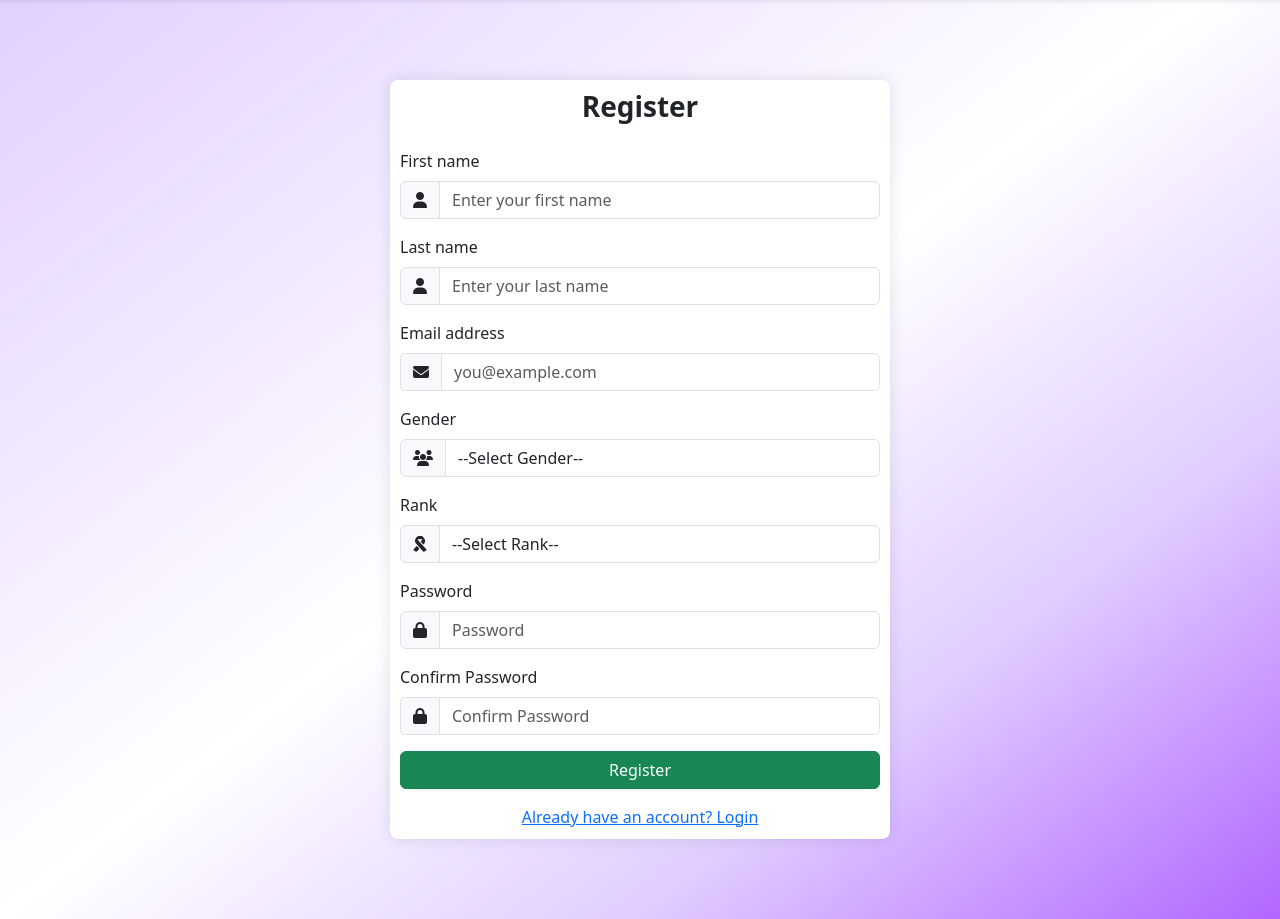
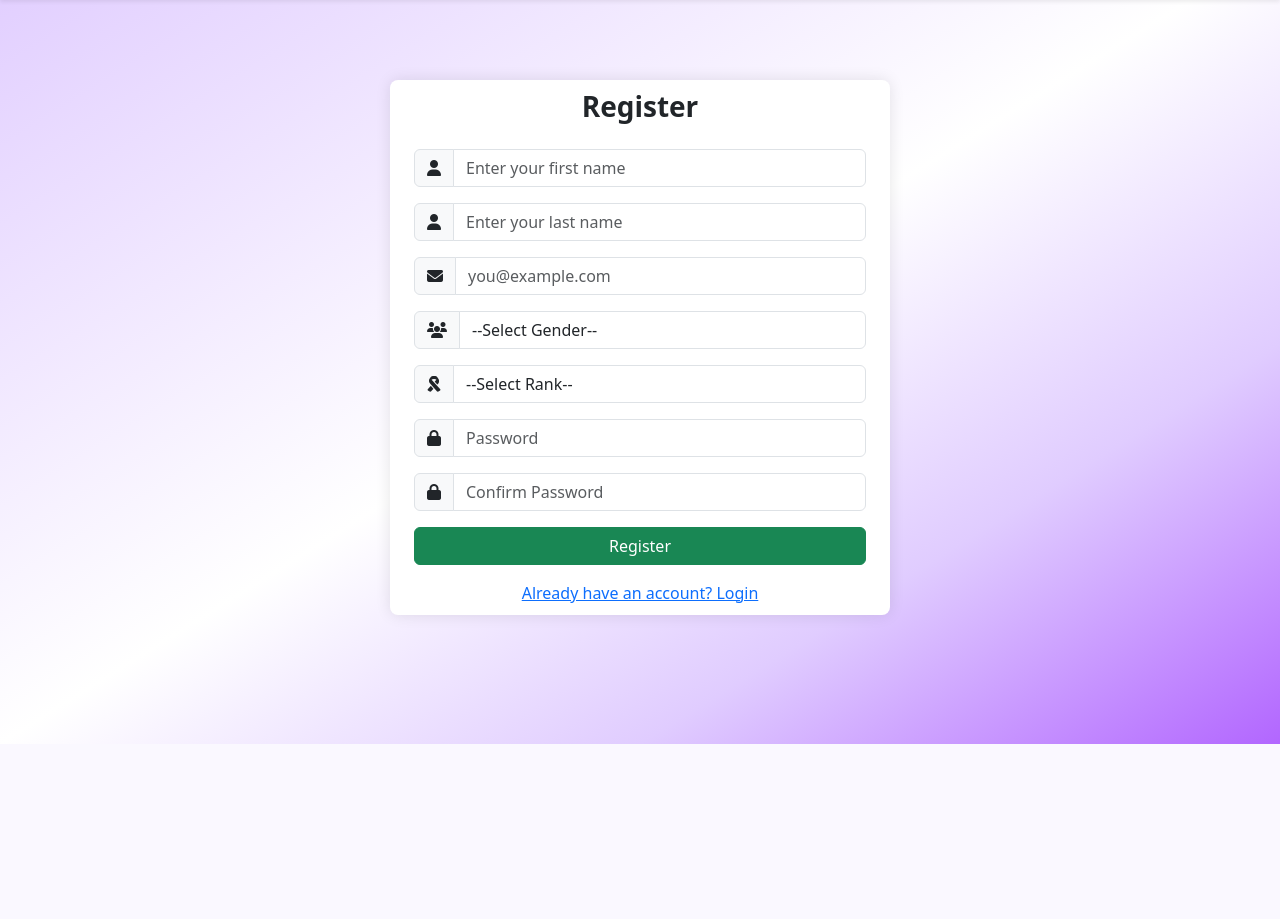
Before and after one commit to lakhtyari-abderrezzak/student_mangement, a PHP site: page /student_management/register in a window 1280 px wide. Shown: the part 56-975 px from the top of the page. After the commit the page ends 800 px from the top, so only its background shows below. Run offline with PHP 8.4, Linux system fonts and the light colour scheme.

Commit message:
Add registration form layout with input fields for user details

```diff
--- a/private/views/register.view.php
+++ b/private/views/register.view.php
@@ -2,32 +2,28 @@
 <?php echo $this->view('includes/nav'); ?>
 
 <div class="container">
-<div class="login-container">
+<div class="login-container px-4">
     <h3 class="login-title">Register</h3>
     <form>
         <div class="mb-3">
-            <label for="email" class="form-label">First name</label>
             <div class="input-group">
                 <span class="input-group-text"><i class="fas fa-user"></i></span>
                 <input type="email" name="firstname" class="form-control" id="email" placeholder="Enter your first name" required>
             </div>
         </div>
         <div class="mb-3">
-            <label for="email" class="form-label">Last name</label>
             <div class="input-group">
                 <span class="input-group-text"><i class="fas fa-user"></i></span>
                 <input type="email" name="lastname" class="form-control" id="email" placeholder="Enter your last name" required>
             </div>
         </div>
         <div class="mb-3">
-            <label for="email" class="form-label">Email address</label>
             <div class="input-group">
                 <span class="input-group-text"><i class="fas fa-envelope"></i></span>
                 <input type="email" class="form-control" id="email" placeholder="you@example.com" required>
             </div>
         </div>
         <div class="mb-3">
-            <label for="email" class="form-label">Gender</label>
             <div class="input-group">
                 <span class="input-group-text"><i class="fas fa-users"></i></span>
                 <select name="gender" id="" class="form-control">
@@ -39,7 +35,6 @@
         </div>
 
         <div class="mb-3">
-            <label for="email" class="form-label">Rank</label>
             <div class="input-group">
                 <span class="input-group-text"><i class="fas fa-ribbon"></i></span>
                 <select name="gender" id="" class="form-control">
@@ -54,7 +49,6 @@
         </div>
 
         <div class="mb-3">
-            <label for="password" class="form-label">Password</label>
             <div class="input-group">
                 <span class="input-group-text"><i class="fas fa-lock"></i></span>
                 <input type="password" class="form-control" id="password" placeholder="Password" required>
@@ -62,7 +56,6 @@
         </div>
 
         <div class="mb-3">
-            <label for="confirm-password" class="form-label">Confirm Password</label>
             <div class="input-group">
                 <span class="input-group-text"><i class="fas fa-lock"></i></span>
                 <input type="password" class="form-control" id="confirm-password" placeholder="Confirm Password" required>
```
